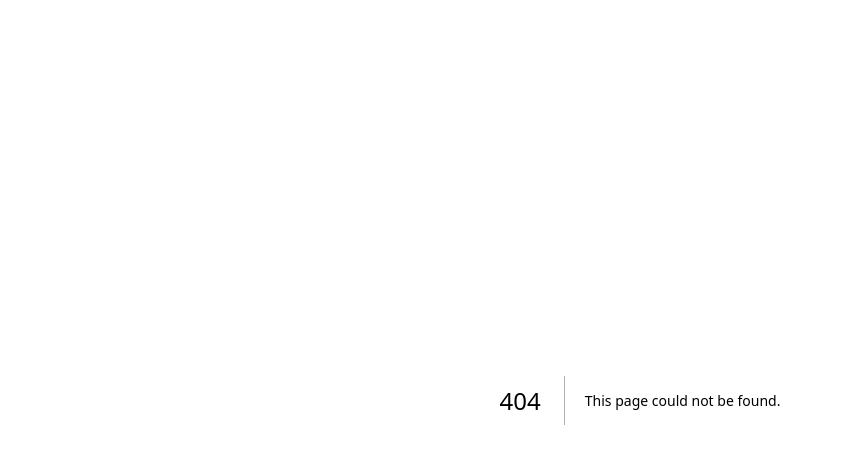
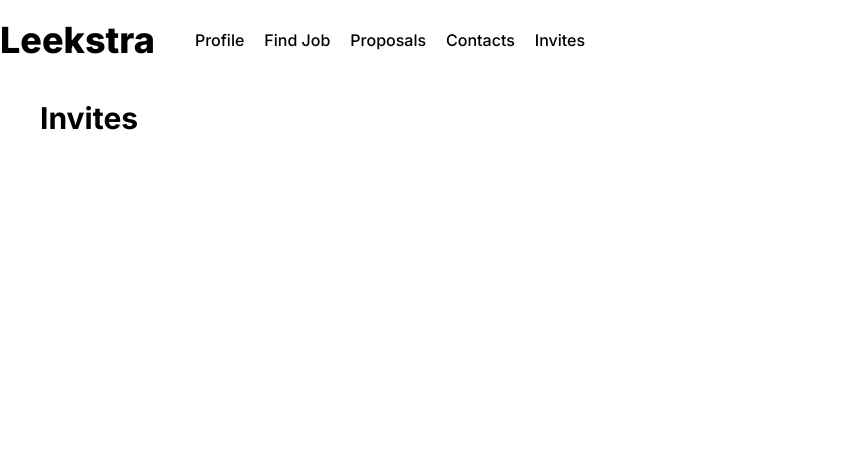
Before and after one commit to mmesomasaint/Leekstra, a Next.js app: page /planner/1/invites in a window 1280 px wide. Before the commit this address had no page. Shown: the top 464 px of the page, without its empty margins (0-841 px from the left). Built offline with nearby package versions, Linux system fonts and the light colour scheme; no server answers.

Commit message:
Fix: Undo rename file

```diff
--- a/app/planner/[pid]/my-jobs/page.tsx
+++ b/app/planner/[pid]/invites/page.tsx
@@ -1,9 +1,9 @@
 import Header from '@/components/header'
 
-export default function MyJobs() {
+export default function Invites() {
   return (
     <div className='px-10'>
-      <Header size='xl'>My Jobs</Header>
+      <Header size='xl'>Invites</Header>
       <div className='grid grid-cols-3 gap-10'>
         <div className='px-10'></div>
         <div className='col-span-2 flex flex-col justify-start items-stretch gap-4 px-10'></div>
```
Also changed, not shown: lib/host/getByHost.ts (renamed from lib/job/getByHost.ts).
